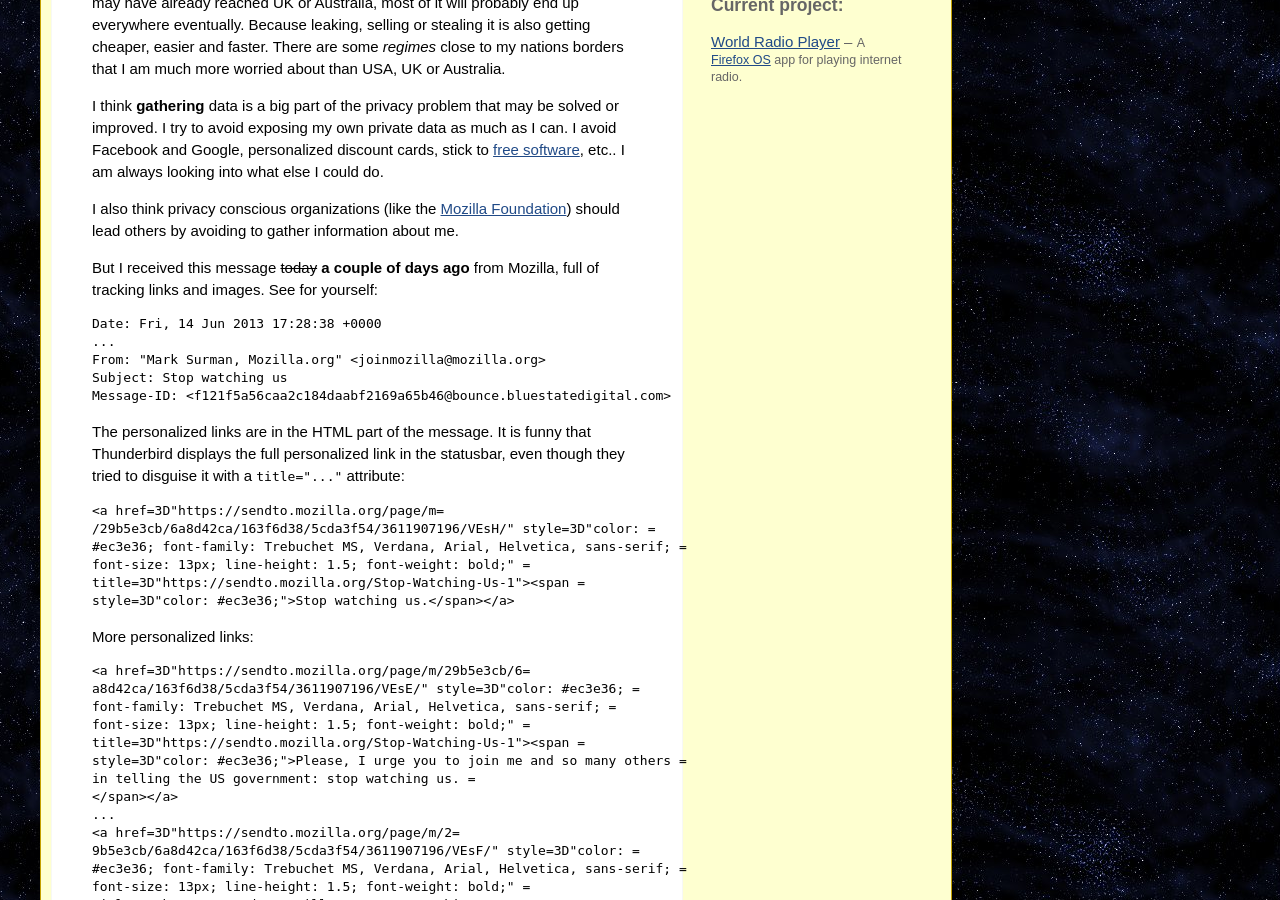
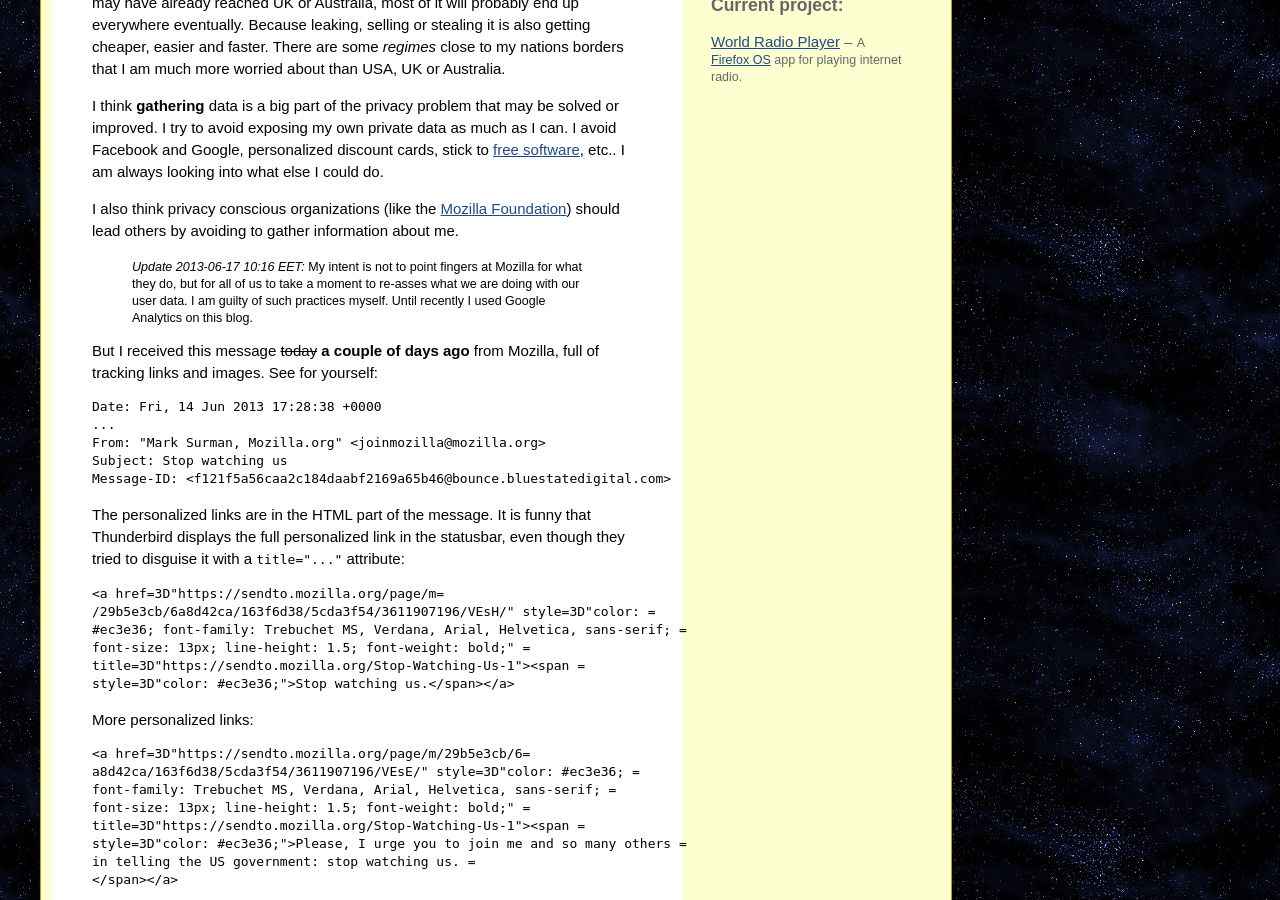
Before and after one commit to emilis/emilis.github.com, a Jekyll site: the page built from _posts/2013/2013-06-16-mozilla-stop-watching-me.md, in a window 1280 px wide and 900 px high, scrolled down 506 px. Built offline with Jekyll 4.4.1, drawn with Linux system fonts in a browser that asks for light colours; comment, search, counter and statistics services are not loaded; a style sheet for code colours, icons or effects is not loaded.

Commit message:
Added a clarification about my intent with "Dear Mozilla" blog post.

```diff
--- a/_posts/2013/2013-06-16-mozilla-stop-watching-me.md
+++ b/_posts/2013/2013-06-16-mozilla-stop-watching-me.md
@@ -15,6 +15,8 @@
 I think **gathering** data is a big part of the privacy problem that may be solved or improved. I try to avoid exposing my own private data as much as I can. I avoid Facebook and Google, personalized discount cards, stick to [free software](https://www.fsf.org/about/what-is-free-software), etc.. I am always looking into what else I could do.
 
 I also think privacy conscious organizations (like the [Mozilla Foundation](https://mozilla.org/)) should lead others by avoiding to gather information about me.
+
+<blockquote><small><em>Update 2013-06-17 10:16 EET:</em> My intent is not to point fingers at Mozilla for what they do, but for all of us to take a moment to re-asses what we are doing with our user data. I am guilty of such practices myself. Until recently I used Google Analytics on this blog.</small></blockquote>
 
 But I received this message <strike>today</strike> **a couple of days ago** from Mozilla, full of tracking links and images. See for yourself:
 
```
